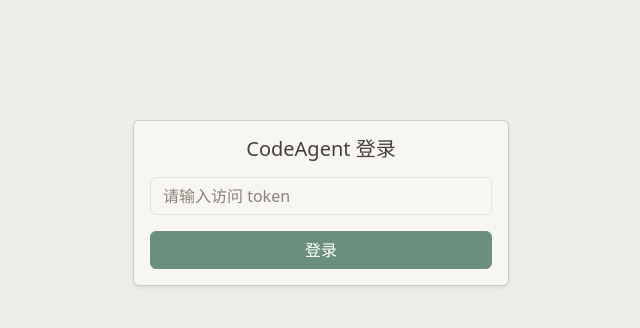
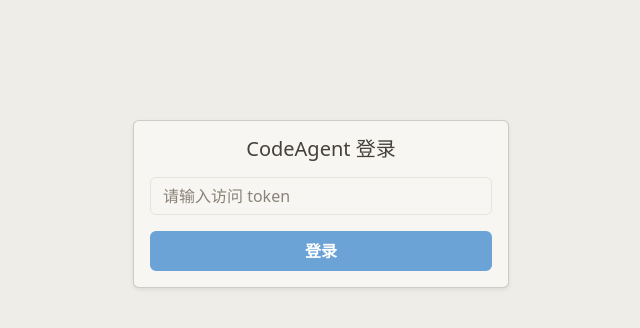
Before and after one commit to kuangkzh/Vega, a Flask app: page /login in a window 1280 px wide. Shown: the top 328 px of the page, without its empty margins (319-959 px from the left). Run offline with Flask 3, Linux system fonts and the light colour scheme; parts of the project's set-up code (start-up, migrations or seed data) failed here and were passed over.

Commit message:
style(web): 统一配色方案与按钮样式
- 配色 token 体系：主色浅蓝、顶栏蓝灰、danger 红

- 删除/拒绝按钮红色实底 + 深红边框，全局按钮加粗字 + 2px 边框 + 无阴影

- 会话列表/顶栏导航/操作按钮对比度修复

```diff
--- a/web/static/css/app.css
+++ b/web/static/css/app.css
@@ -8,22 +8,22 @@
   --app-text: #45403a;
   --app-text-muted: #8a8277;
 
-  /* 强调（柔和青灰绿）*/
-  --app-accent: #6b8f7e;
-  --app-accent-hover: #587a6a;
-  --app-accent-tint: #e8f0eb;
-  --app-accent-rgb: 107, 143, 126;
+  /* 强调（浅蓝）*/
+  --app-accent: #6ca3d6;
+  --app-accent-hover: #4f8bc0;
+  --app-accent-tint: #e6f1fb;
+  --app-accent-rgb: 108, 163, 214;
 
   /* 顶栏 */
-  --app-header-bg: #3e4c45;
+  --app-header-bg: #3b4a5a;
 
   /* 状态（柔化）*/
   --app-success: #71a677;
   --app-success-rgb: 113, 166, 119;
   --app-warning: #c9a05c;
   --app-warning-rgb: 201, 160, 92;
-  --app-danger: #c4695f;
-  --app-danger-rgb: 196, 105, 95;
+  --app-danger: #dd3232;
+  --app-danger-rgb: 200, 30, 30;
   --app-info: #7a8a99;
   --app-info-rgb: 122, 138, 153;
 
@@ -43,7 +43,7 @@
   --bs-body-color: var(--app-text);
   --bs-secondary-color: var(--app-text-muted); /* text-muted 统一暖灰 */
   --bs-border-color: var(--app-border);
-  --bs-dark-rgb: 62, 76, 69;            /* bg-dark → 顶栏深青灰绿 */
+  --bs-dark-rgb: 59, 74, 90;            /* bg-dark → 顶栏蓝灰 */
   --bs-light-rgb: 239, 237, 232;        /* bg-light → 暖 surface-2 */
 }
 
@@ -63,7 +63,11 @@ pre { white-space: pre-wrap; font-size: 12px; }
 .msg-user { background: var(--app-accent-tint); border-radius: 8px; padding: 8px 12px; color: var(--app-text); }
 .msg-assistant { background: var(--app-surface); border: 1px solid var(--app-border); border-radius: 8px; padding: 8px 12px; color: var(--app-text); }
 
-/* 主操作：柔和青灰绿（Bootstrap 按钮用 --bs-btn-* 变量）*/
+/* 按钮全局：加粗字 + 粗边框 + 无阴影 */
+.btn { font-weight: 600; --bs-btn-border-width: 2px; }
+.btn, .btn:hover, .btn:focus, .btn:focus-visible, .btn:active { box-shadow: none; }
+
+/* 主操作：柔和橙（Bootstrap 按钮用 --bs-btn-* 变量）*/
 .btn-primary {
   --bs-btn-color: #fff;
   --bs-btn-bg: var(--app-accent);
--- a/web/templates/index/_chat.html
+++ b/web/templates/index/_chat.html
@@ -13,7 +13,7 @@
           </a>
           <div class="btn-group btn-group-sm mt-2">
             <button class="btn btn-outline-secondary" @click="forkSession(s.id)">fork</button>
-            <button class="btn btn-outline-danger" @click="deleteSession(s.id)">删除</button>
+            <button class="btn btn-danger" @click="deleteSession(s.id)">删除</button>
           </div>
         </li>
       </ul>
--- a/web/templates/index/_settings.html
+++ b/web/templates/index/_settings.html
@@ -13,7 +13,7 @@
               <div class="btn-group btn-group-sm">
                 <button v-if="m.id!==activeModel" class="btn btn-outline-primary" @click="activateModel(m.id)">启用</button>
                 <button class="btn btn-outline-secondary" @click="editModel(m)">编辑</button>
-                <button class="btn btn-outline-danger" @click="deleteModel(m.id)">删除</button>
+                <button class="btn btn-danger" @click="deleteModel(m.id)">删除</button>
               </div>
             </div>
             <small class="text-muted">[[ m.base_url ]] · 上限 [[ m.max_context ]] · 压缩 [[ m.compress_ratio ]]</small>
```
Also changed, not shown: other parts of web/static/css/app.css (+7 -19 lines).
